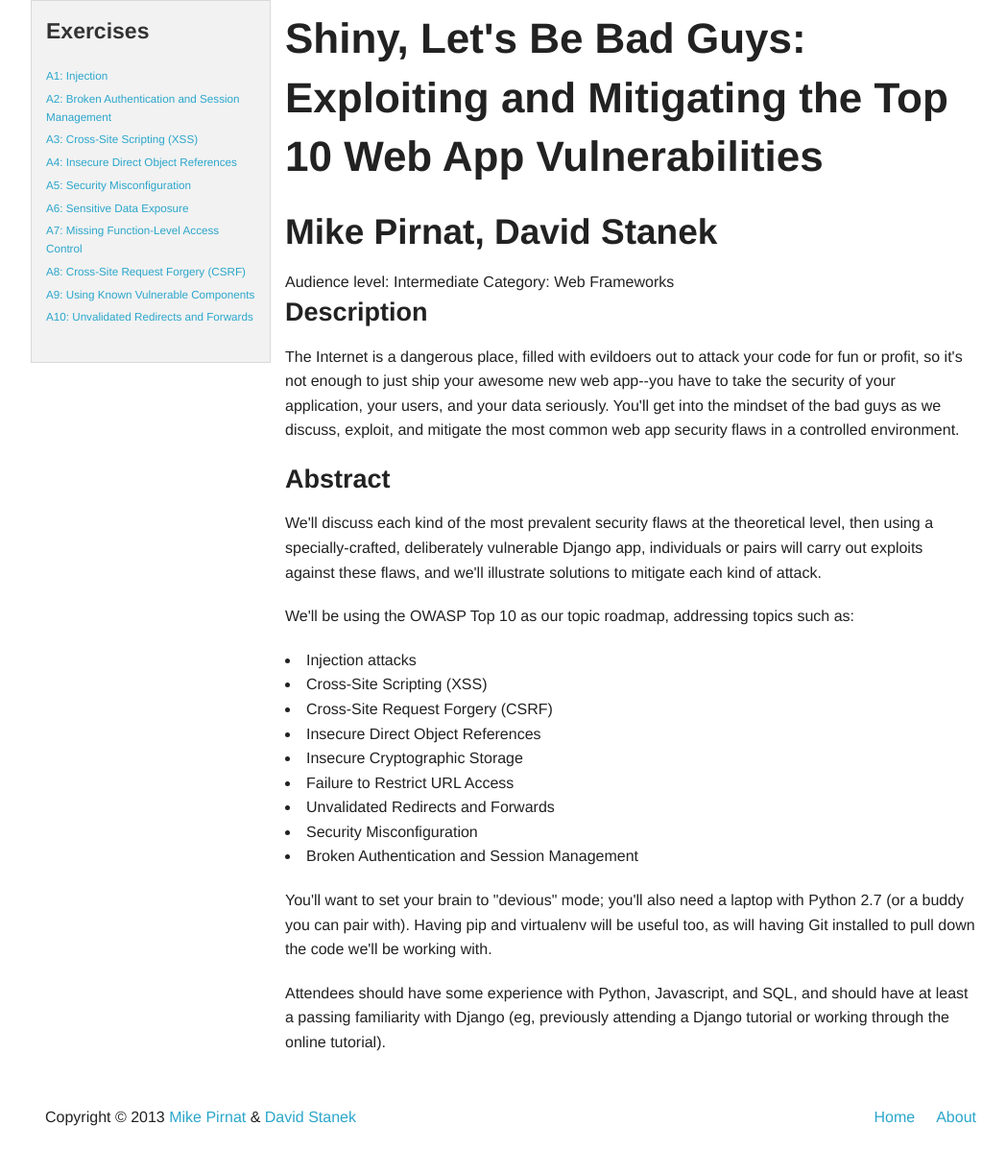
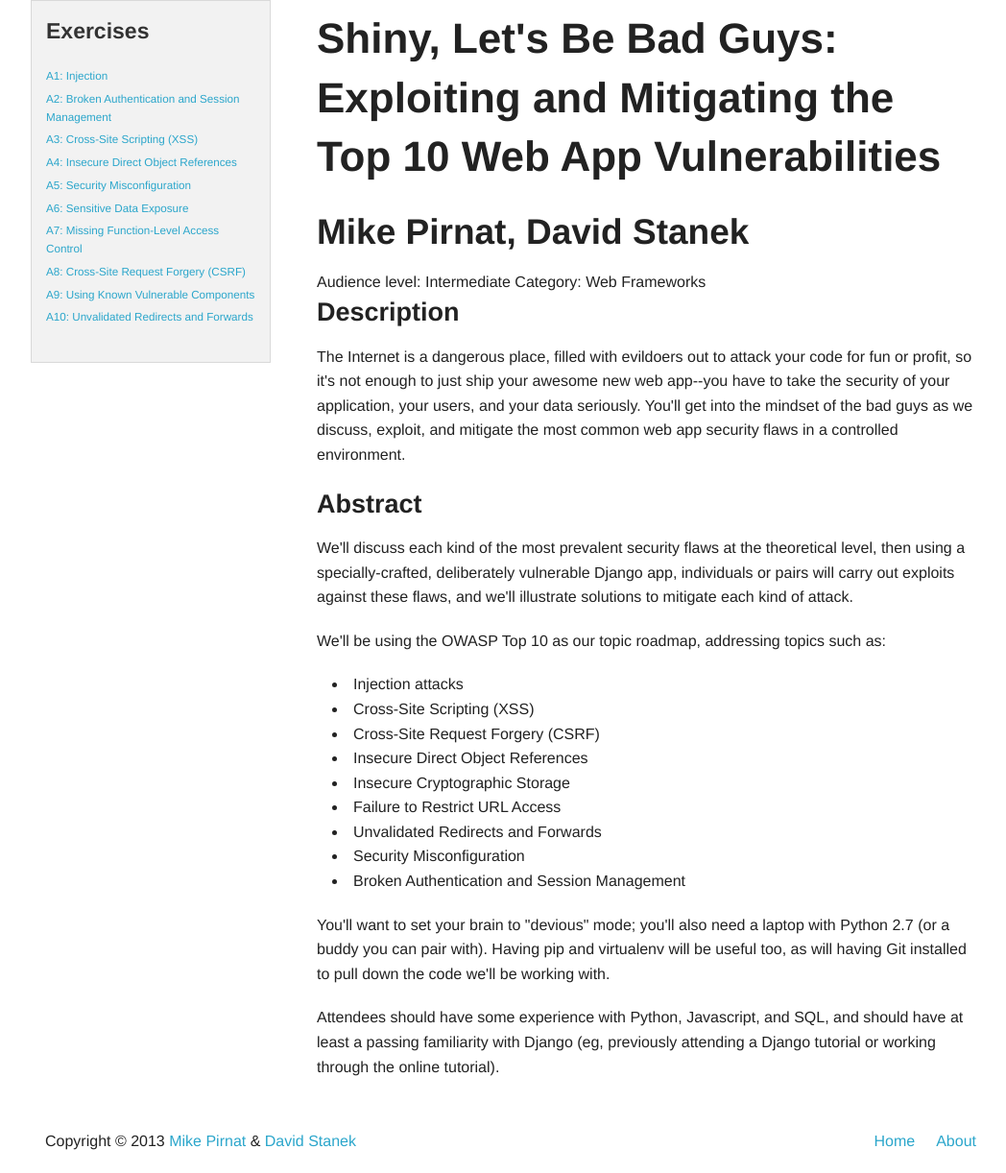
Before and after one commit to mpirnat/lets-be-bad-guys, a Django app: page /about in a window 1280 px wide. Shown: the part 119-1341 px from the top of the page at 96% size, without its empty margins (108-1156 px from the left). Before the commit the page ends 1292 px from the top, so only its background shows below. Run offline with Django 3.2, Linux system fonts and the light colour scheme.

Commit message:
Minor whitespace improvements

```diff
--- a/badguys_project/static/css/site.css
+++ b/badguys_project/static/css/site.css
@@ -31,11 +31,16 @@
 }
 
 #content {
+    padding-left: 3em;
 	margin-bottom: 2em;
 }
 
 #content ul {
 	list-style-position: inside;
+}
+
+#content li {
+    margin-left: 1em;
 }
 
 aside ul {
```
